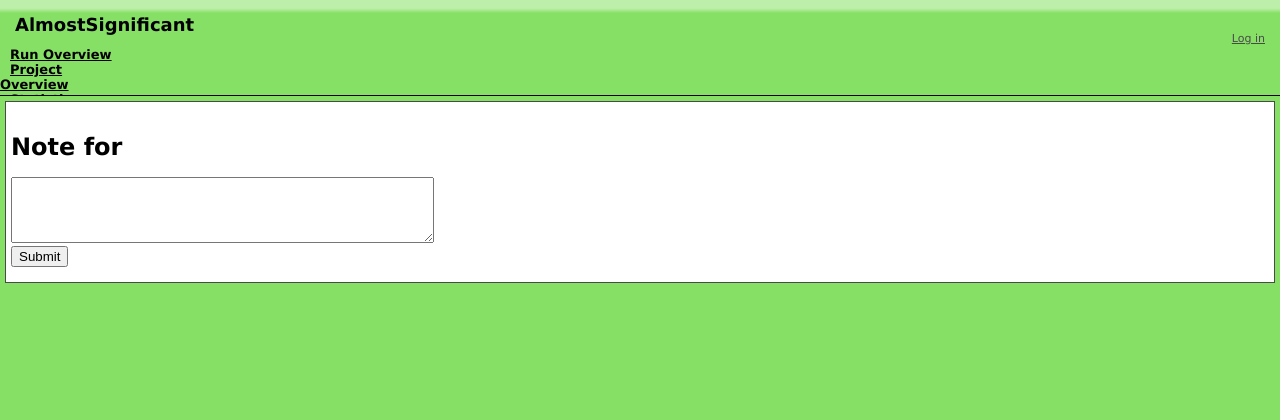
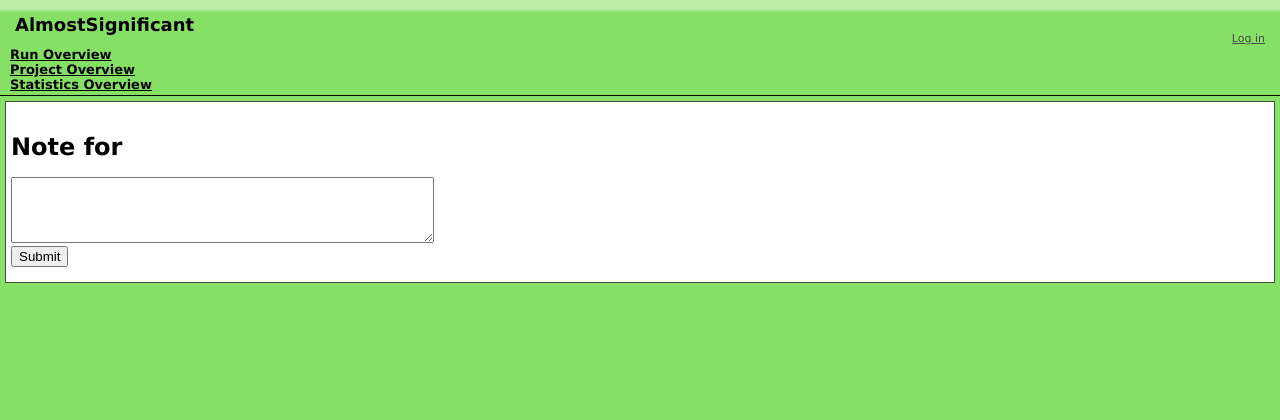
Before and after one commit to bartongroup/AlmostSignificant, a Django app: template almostSignificant/templates/almostSignificant_notesForm.html in a window 1280 px wide. Shown: the top 420 px of the page. Run offline with Django 3.2, Linux system fonts and the light colour scheme; the template is opened without the code that fills it, so the values that code supplies are empty; some libraries are stand-ins or nearby versions.

Commit message:
Fixed a bug that caused 0-value points on the stats page plots to appear below the axis. Fixed a bug where, if the page was too small, the statistics overview link would disappear

```diff
--- a/almostSignificant/static/almostSignificant/css/dataDB_main_details.css
+++ b/almostSignificant/static/almostSignificant/css/dataDB_main_details.css
@@ -30,7 +30,7 @@ padding:0;
 	float:left;
 	overflow:hidden;
 	height: 100%;
-	width: 10%;
+/*	width: 10%;
 /*	border-right: 1px solid #4a4a4a;
 	border-top: 1px solid #4a4a4a; */
 	padding-top: 2px;
--- a/almostSignificant/static/almostSignificant/js/barchart.js
+++ b/almostSignificant/static/almostSignificant/js/barchart.js
@@ -669,14 +669,18 @@ function densityScatterGraph( valueArray, divID, xAxisLabel, yAxisLabel ) {
        .range([0, width - margin.right - margin.left]);
     var y = d3.scale.linear()
        .domain([0, d3.max(yValues)])
-       .range([height , margin.top]);
+       .range([height-margin.top , margin.top]);
+
+    var yAxisScale = d3.scale.linear()
+       .domain([0, d3.max(yValues)])
+       .range([height, margin.top]);
 
      var xAxis = d3.svg.axis()
         .scale(xAxisScale)
         .orient("bottom");
 
     var yAxis = d3.svg.axis()
-        .scale(y)
+        .scale(yAxisScale)
         .orient("left");
 
     var svg = d3.select(divID)
```
